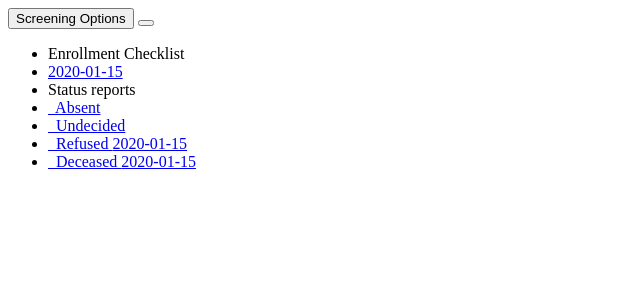
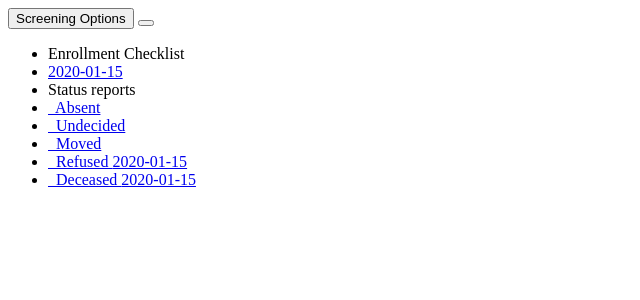
Before and after one commit to botswana-harvard/edc-enumeration, a Django app: template enumeration/templates/enumeration/dashboard/members/screening_options.html in a window 1280 px wide. Shown: the top 300 px of the page, without its empty margins (0-640 px from the left). Run offline with Django 3.2, Linux system fonts and the light colour scheme; the template is opened without the code that fills it: most values are stand-ins (such as "Sample title", 1, 10 or a date in 2020); parts of the project's set-up code (start-up, migrations or seed data) failed here and were passed over.

Commit message:
add a moved option on the template

```diff
--- a/enumeration/templates/enumeration/dashboard/members/screening_options.html
+++ b/enumeration/templates/enumeration/dashboard/members/screening_options.html
@@ -85,6 +85,14 @@
 	        </a>
 	       </li>
 
+	       <li class="dropdown-item {% if not may_add or not wrapped.editable_in_view %}disabled{% endif %}">
+	         <a class="dropdown-item"
+	           href="{% if not may_add or not wrapped.editable_in_view %}#{% else %}{{ wrapped.new_moved_member.href }}{% endif %}">
+	             <i class="fa fa-plus fa-fw"></i>&nbsp;
+	             Moved
+	        </a>
+	       </li>
+
 	     <li class="dropdown-item {% if not may_add or not wrapped.editable_in_view %}disabled{% endif %}">
 	       <a class="dropdown-item "
 	           href="{% if not may_add or not wrapped.editable_in_view %}#{% else %}{{ wrapped.refused_member.href }}{% endif %}">
```
